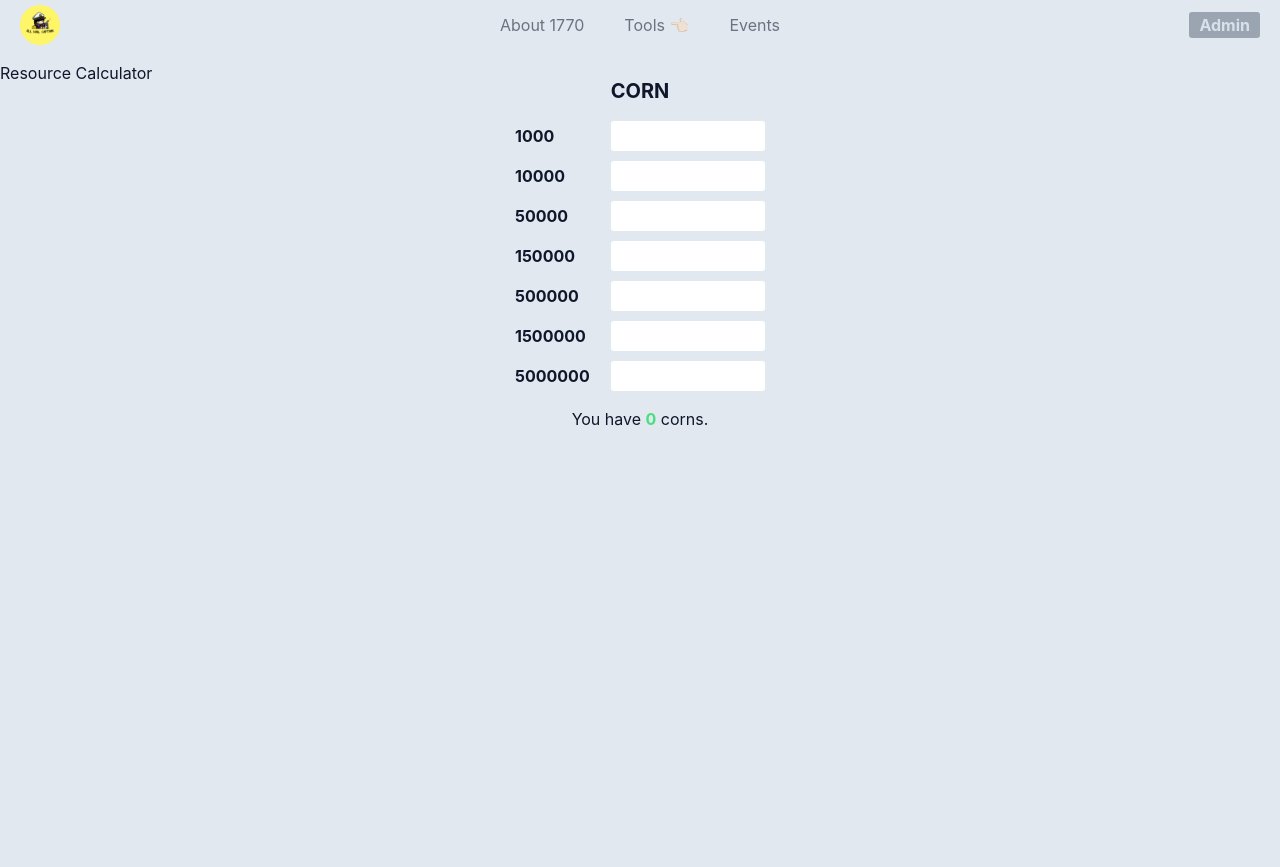
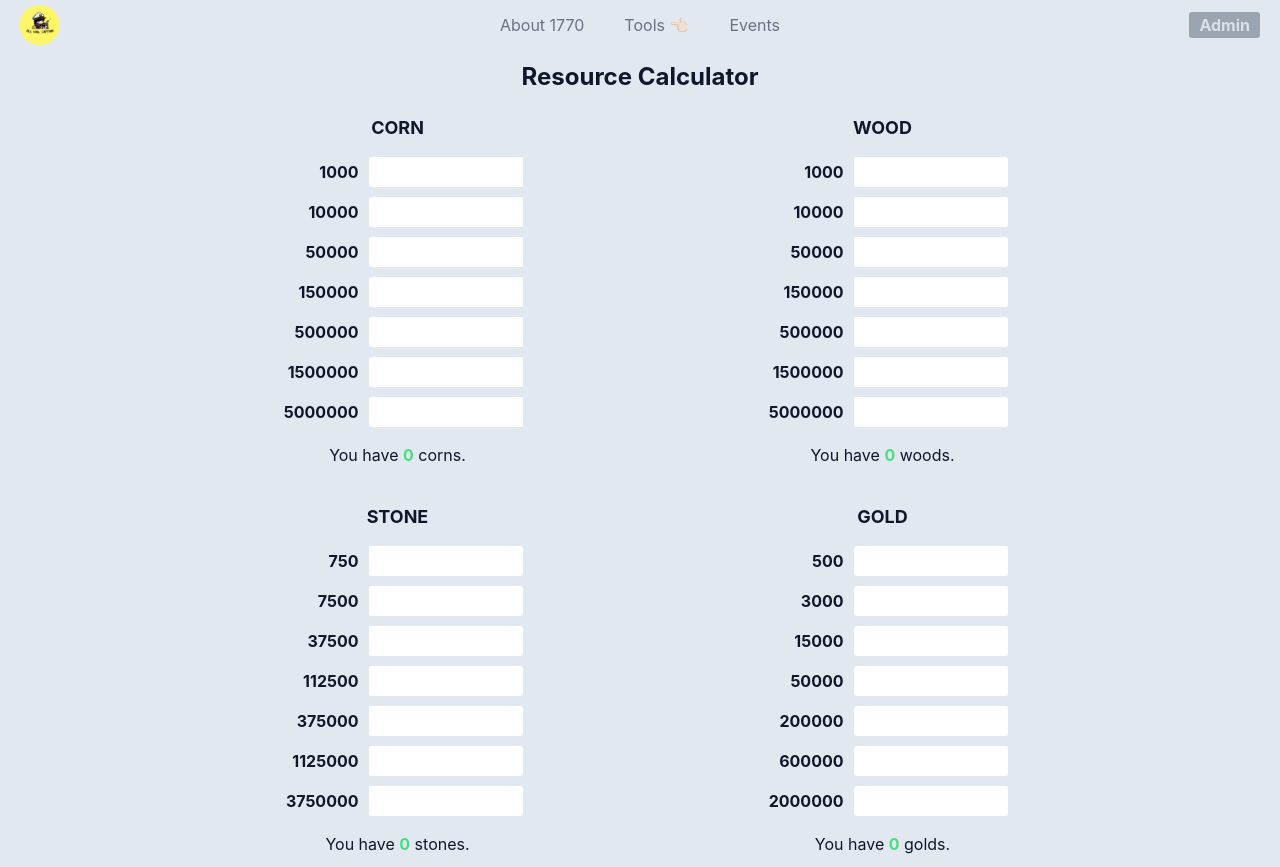
Before and after one commit to WilleLee/rok-supporter, a React (Create React App) app in the folder client/: page /tools/resource in a window 1280 px wide. Before the commit the page ends 800 px from the top, so only its background shows below. Built offline with nearby package versions, Linux system fonts and the light colour scheme.

Commit message:
edit resource page

```diff
--- a/client/src/components/ResourceForm.js
+++ b/client/src/components/ResourceForm.js
@@ -44,7 +44,12 @@ const ResourceForm = ({ type }) => {
     }
   }
   return (
-    <form className="ct_form">
+    <form
+      onSubmit={(event) => {
+        event.preventDefault();
+      }}
+      className="ct_form resource"
+    >
       <H2>{type ? type.toUpperCase() : null}</H2>
       <div className="ct_form__input_container resource">
         <label htmlFor={`${type}-0`}>{pack[0]}</label>
@@ -77,7 +82,7 @@ const ResourceForm = ({ type }) => {
       <div style={{ marginTop: "10px" }} className="ct_cal_result">
         <p>
           You have <span>{sums.reduce((prev, curr) => prev + curr, 0)}</span>{" "}
-          corns.
+          {type}s.
         </p>
       </div>
     </form>
--- a/client/src/components/styled.js
+++ b/client/src/components/styled.js
@@ -8,7 +8,7 @@ export const H1 = styled.h1`
 `;
 
 export const H2 = styled.h2`
-  font-size: 20px;
+  font-size: 18px;
   font-weight: bold;
   text-align: center;
   margin-bottom: 10px;
--- a/client/src/pages/ResourcePage.js
+++ b/client/src/pages/ResourcePage.js
@@ -1,16 +1,24 @@
 import ResourceForm from "../components/ResourceForm";
+import "../styles/pages/resource.scss";
+import { H1 } from "../components/styled.js";
 
 const ResourcePage = () => {
   return (
     <section>
-      <h1>Resource Calculator</h1>
-      <div>
-        <div /*옥수수*/>
+      <H1>Resource Calculator</H1>
+      <div className="resource__grid_container">
+        <div /*옥수수*/ className="resource__grid_item">
           <ResourceForm type={"corn"} />
         </div>
-        <div /*나무*/></div>
-        <div /*돌*/></div>
-        <div /*금*/></div>
+        <div /*나무*/ className="resource__grid_item">
+          <ResourceForm type={"wood"} />
+        </div>
+        <div /*돌*/ className="resource__grid_item">
+          <ResourceForm type={"stone"} />
+        </div>
+        <div /*금*/ className="resource__grid_item">
+          <ResourceForm type={"gold"} />
+        </div>
       </div>
     </section>
   );
--- a/client/src/pages/TroopPowerPage.js
+++ b/client/src/pages/TroopPowerPage.js
@@ -41,9 +41,9 @@ const TroopPowerPage = () => {
     <section>
       {!message.length ? null : <p className="message_box">{message}</p>}
       <H1>Troop Power Calculator</H1>
-      <form onSubmit={onSubmit} className="ct_form">
+      <form onSubmit={onSubmit} className="ct_form troop_power">
         <div className="ct_form__input_container">
-          <label htmlFor="t5">T1</label>
+          <label htmlFor="t5">T5</label>
           <input id="t5" type={"number"} />
         </div>
         <div className="ct_form__input_container">
--- /dev/null
+++ b/client/src/styles/pages/resource.scss
@@ -0,0 +1,13 @@
+.resource__grid_container {
+  margin: 0 auto;
+  max-width: 960px;
+  display: grid;
+  grid-template-columns: repeat(2, 1fr);
+  column-gap: 10px;
+  row-gap: 30px;
+}
+@media screen and (max-width: 780px) {
+  .resource__grid_container {
+    grid-template-columns: repeat(1, 1fr);
+  }
+}
--- a/client/src/styles/shared.scss
+++ b/client/src/styles/shared.scss
@@ -23,16 +23,29 @@
   align-items: center;
   gap: 10px;
   margin-bottom: 15px;
+  &.troop_power {
+    label {
+      width: 30px;
+    }
+  }
+  &.resource {
+    label {
+      width: 90px;
+    }
+  }
   .ct_form__input_container {
     display: flex;
     align-items: center;
-    width: 210px;
     justify-content: space-between;
+    gap: 10px;
     &.resource {
       width: 250px;
     }
 
     label {
+      display: flex;
+      justify-content: flex-end;
+      align-items: center;
       font-weight: bold;
     }
 
```
